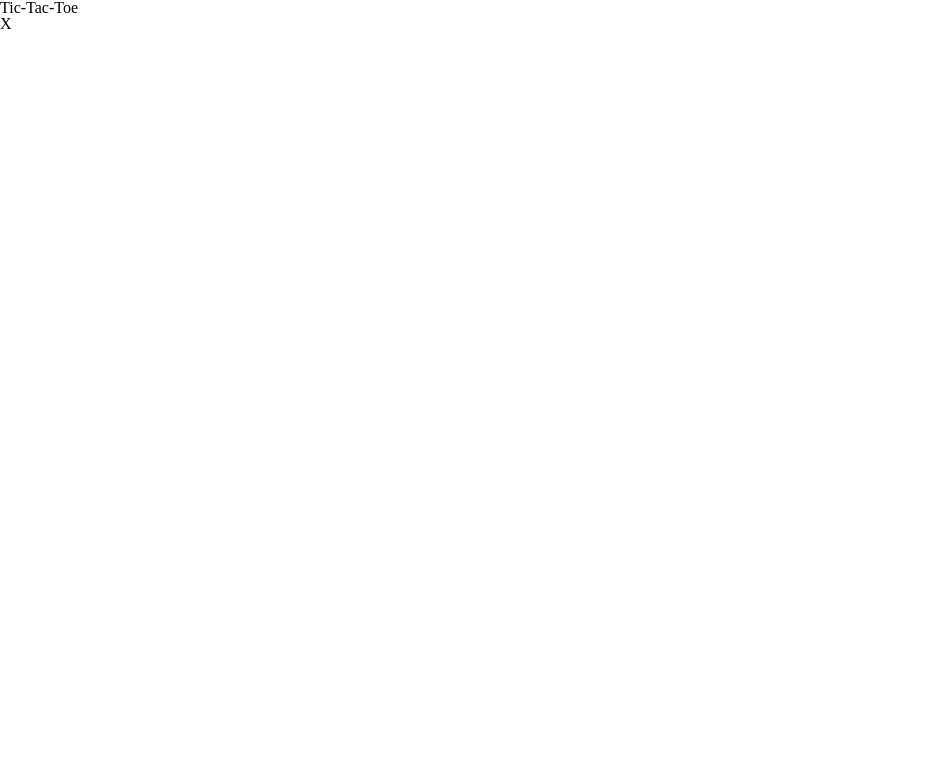
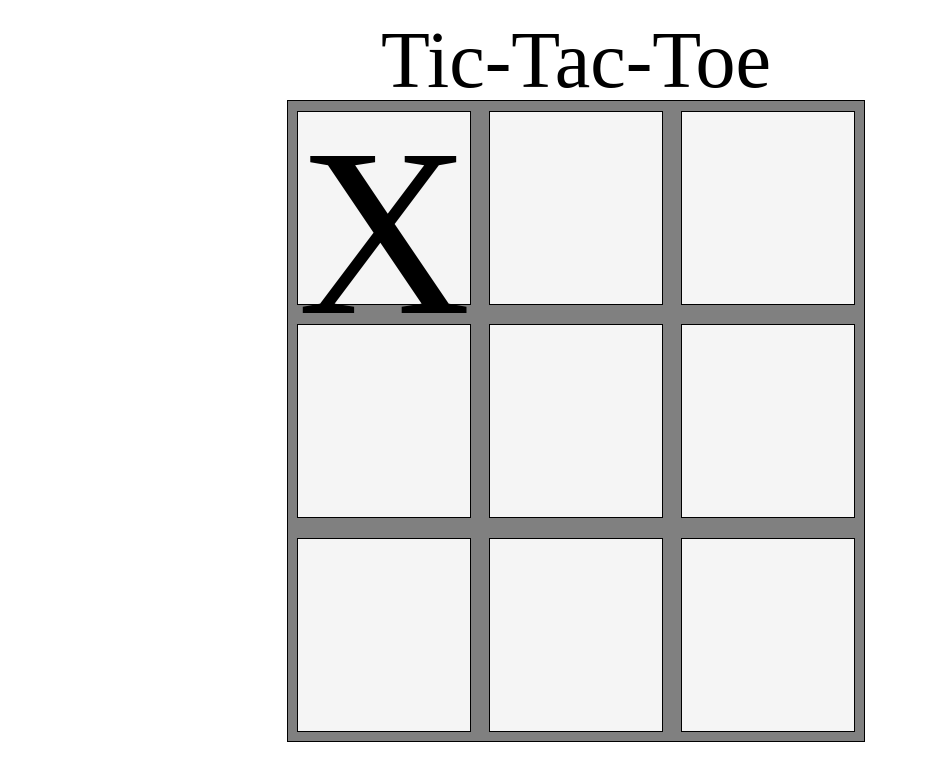
Before and after one commit to SouthFrank/The_Odin_Project, a plain HTML site: page Fundamentals/tic_tac_toe/index.html in a window 1280 px wide. Shown: the whole page, without its empty margins (0-928 px from the left). Drawn offline with Linux system fonts and the light colour scheme.

Commit message:
Created a gameboard grid with flexbox that has 3 rows of 3 squares, basic styles added

```diff
--- a/Fundamentals/tic_tac_toe/styles.css
+++ b/Fundamentals/tic_tac_toe/styles.css
@@ -41,3 +41,34 @@ table {
 	border-collapse: collapse;
 	border-spacing: 0;
 }
+
+body {
+	width: 90%;
+	margin-top: 20px;
+}
+
+h1 {
+	font-size: 5rem;
+	text-align: center;
+}
+
+.gameBoard {
+	width: 50%;
+	height: 80vh;
+	background-color: gray;
+	border: 1px solid black;
+	margin: 0 auto;
+	display: flex;
+	flex-wrap: wrap;
+	justify-content: space-around;
+}
+
+.gameSquare {
+	width: 30%;
+	background-color: whitesmoke;
+	height: 30%;
+	margin-top: 10px;
+	border: 1px solid black;
+	font-size: 15rem;
+	text-align: center;
+}
```
